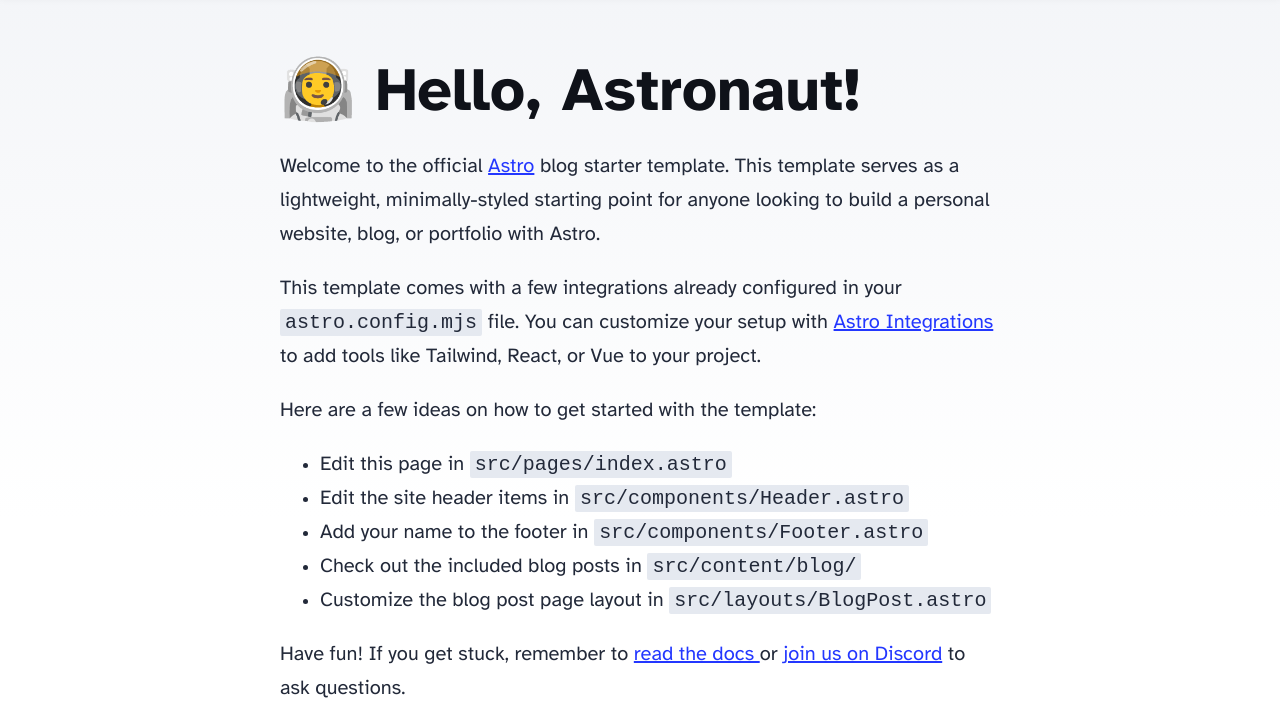
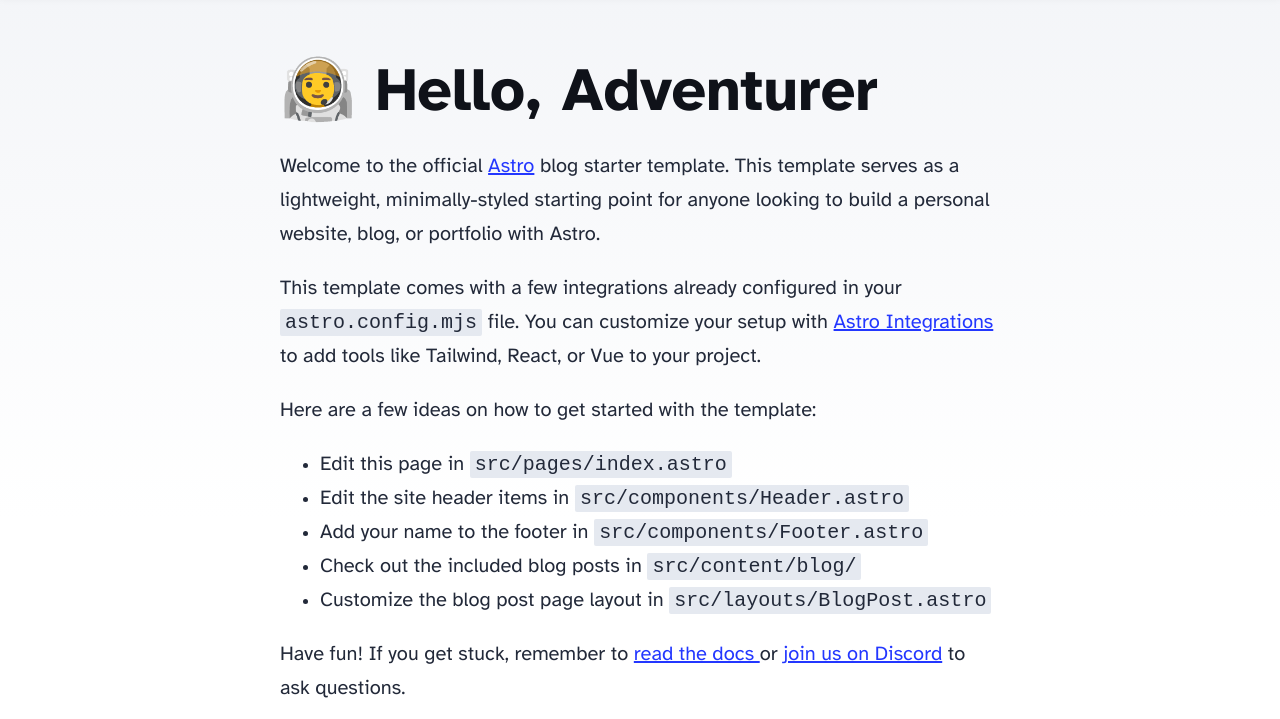
Before and after one commit to imkindadone/astro-blog-mahdi, an Astro site: page / in a window 1280 px wide. Shown: the part 81-800 px from the top of the page. Built offline with nearby package versions, Linux system fonts and the light colour scheme; Astro itself is replaced by a stand-in of ours.

Commit message:
modify(index): Change headlines

```diff
--- a/src/pages/index.astro
+++ b/src/pages/index.astro
@@ -13,7 +13,7 @@
 	<body>
 		<Header />
 		<main>
-			<h1>🧑‍🚀 Hello, Astronaut!</h1>
+			<h1>🧑‍🚀 Hello, Adventurer</h1>
 			<p>
 				Welcome to the official <a href="https://astro.build/">Astro</a> blog starter template. This
 				template serves as a lightweight, minimally-styled starting point for anyone looking to build
```
